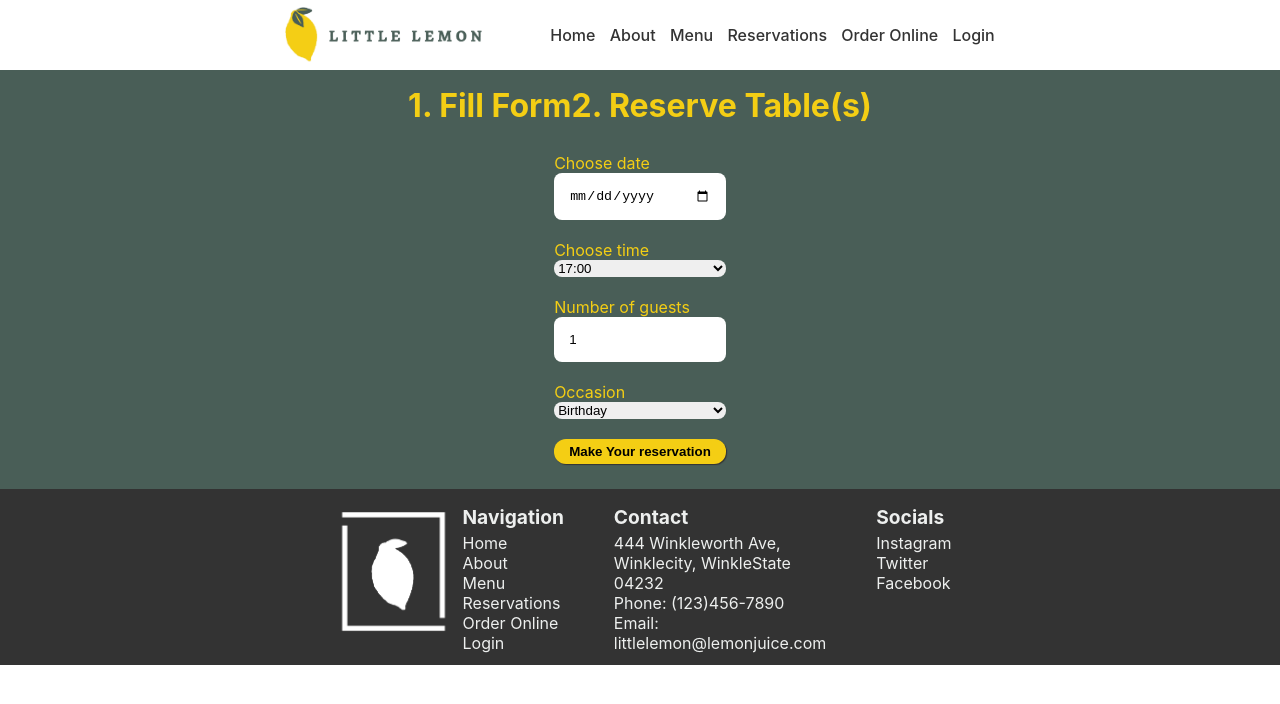
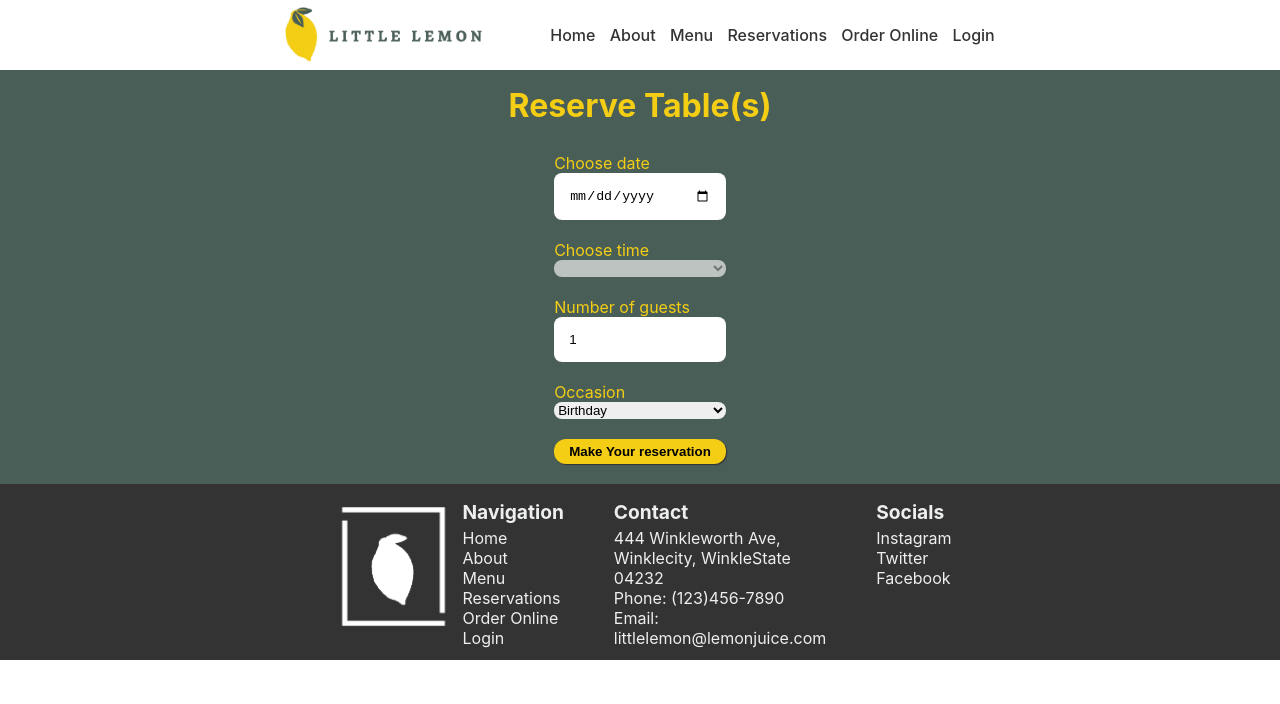
Before and after one commit to kwunny/littlelemon, a React (Create React App) app: page /booking in a window 1280 px wide. Shown: the top 704 px of the page. Built offline with nearby package versions, Linux system fonts and the light colour scheme; a web font is replaced by a local one.

Commit message:
Finally got BookingForm working?

```diff
--- a/public/index.html
+++ b/public/index.html
@@ -13,6 +13,7 @@
     <meta name="og:title" content="Little Lemon Restaurant"/>
     <meta name="og:description" content="Little Lemon Application"/>
     <meta name="og:image" content="icon.png"/>
+    <script src="https://raw.githubusercontent.com/Meta-Front-End-Developer-PC/capstone/master/api.js"></script>
     <!--
       manifest.json provides metadata used when your web app is installed on a
       user's mobile device or desktop. See https://developers.google.com/web/fundamentals/web-app-manifest/
@@ -28,6 +29,7 @@
       Learn how to configure a non-root public URL by running `npm run build`.
     -->
     <title>React App</title>
+
   </head>
   <body>
     <noscript>You need to enable JavaScript to run this app.</noscript>
--- a/src/components/Booking.js
+++ b/src/components/Booking.js
@@ -8,14 +8,13 @@ const Booking = () => {
       <>
       <div className="formcontainer yellow">
       <div className="formheader">
-        <div className="title1"><h1>1. Fill Form</h1></div>
-        <div className="title1"><h1>2. Reserve Table(s)</h1></div>
+        <div className="title1"><h1>Reserve Table(s)</h1></div>
       </div>
       <div className="formbox">
         <div className="reserveform">
-        <form>
-          <BookingForm />
-        </form>
+
+        <BookingForm />
+
         </div>
         <div className="reservetable"></div>
         </div>
--- a/src/components/BookingForm.js
+++ b/src/components/BookingForm.js
@@ -1,5 +1,4 @@
-import { useState, useReducer } from 'react';
-import "./styles/form.css";
+import React, { useState, useReducer, useEffect } from 'react';
 
 const BookingForm = () => {
     const [date, setDate] = useState('');
@@ -7,27 +6,34 @@ const BookingForm = () => {
     const [guests, setGuests] = useState(1);
     const [occasion, setOccasion] = useState('');
 
-  const initializeTimes = () => {
-    return [
-      '17:00',
-      '18:00',
-      '19:00',
-      '20:00',
-      '21:00',
-      '22:00',
-    ];
+    const initializeTimes = async () => {
+        const response = await fetch('https://raw.githubusercontent.com/Meta-Front-End-Developer-PC/capstone/master/api.js');
+        const api = await response.text();
+        const fetchData = new Function(api + '; return fetchAPI;')();
+        const availableTimes = fetchData(new Date());
+        dispatch({ type: 'UPDATE_TIMES', availableTimes });
     };
 
-    const updateTimes = (state, selectedDate) => {
-        // TODO: Update the available times based on the selected date
-        // For now, we will just return the initial times.
-        return initializeTimes();
+    const updateTimes = (state, action) => {
+        switch (action.type) {
+        case 'UPDATE_TIMES':
+        return action.availableTimes;
+        default:
+        return state;
+        }
     };
 
-    const [availableTimes, dispatch] = useReducer(updateTimes, [], initializeTimes);
+    const [availableTimes, dispatch] = useReducer(updateTimes, []);
+
+    useEffect(() => {
+    if (date) {
+        initializeTimes();
+    }
+    }, [date]);
 
     const handleDateChange = (event) => {
         setDate(event.target.value);
+        setTime('');
     };
 
     const handleTimeChange = (event) => {
@@ -45,14 +51,9 @@ const BookingForm = () => {
     return (
     <form>
         <label htmlFor="res-date">Choose date</label>
-        <input
-          type="date"
-          id="res-date"
-          value={date}
-          onChange={handleDateChange}
-        />
+        <input type="date" id="res-date" value={date} onChange={handleDateChange} />
         <label htmlFor="res-time">Choose time</label>
-        <select id="res-time" value={time} onChange={handleTimeChange}>
+        <select id="res-time" value={time} onChange={handleTimeChange} disabled={!date}>
             {availableTimes.map((time) => (
             <option key={time}>{time}</option>
             ))}
@@ -72,8 +73,9 @@ const BookingForm = () => {
         <option>Birthday</option>
         <option>Anniversary</option>
         </select>
-        <input type="submit" value="Make Your reservation" className="button"/>
+        <input type="submit" value="Make Your reservation" className="button" />
     </form>
-    )
-  }
-export default BookingForm
+    );
+};
+
+export default BookingForm;
--- a/src/components/Nav.js
+++ b/src/components/Nav.js
@@ -8,9 +8,9 @@ const Nav = () => {
       <nav>
         <ul>
           <li class="horinav black"><Link to="/">Home </Link></li>
-          <li class="horinav black"><Link to="/booking">About </Link></li>
+          <li class="horinav black"><Link to="/">About </Link></li>
           <li class="horinav black"><Link to="/">Menu </Link></li>
-          <li class="horinav black"><Link to="/">Reservations </Link></li>
+          <li class="horinav black"><Link to="/booking">Reservations </Link></li>
           <li class="horinav black"><Link to="/">Order Online </Link></li>
           <li class="horinav black"><Link to="/">Login </Link></li>
         </ul>
```
Also changed, not shown: src/components/api.js (added, +26 -0 lines). Lines whose indentation alone changed are shown as unchanged.
